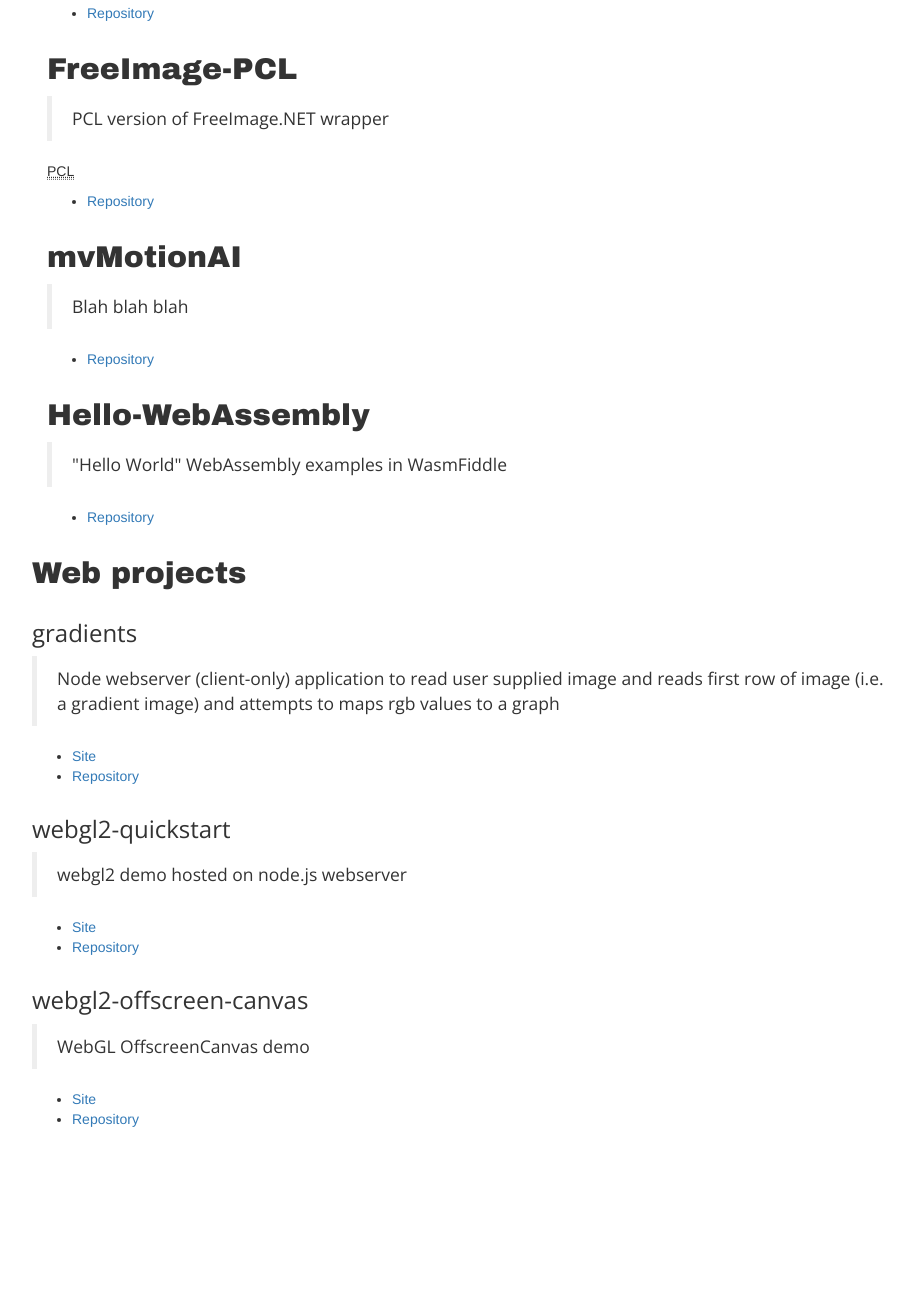
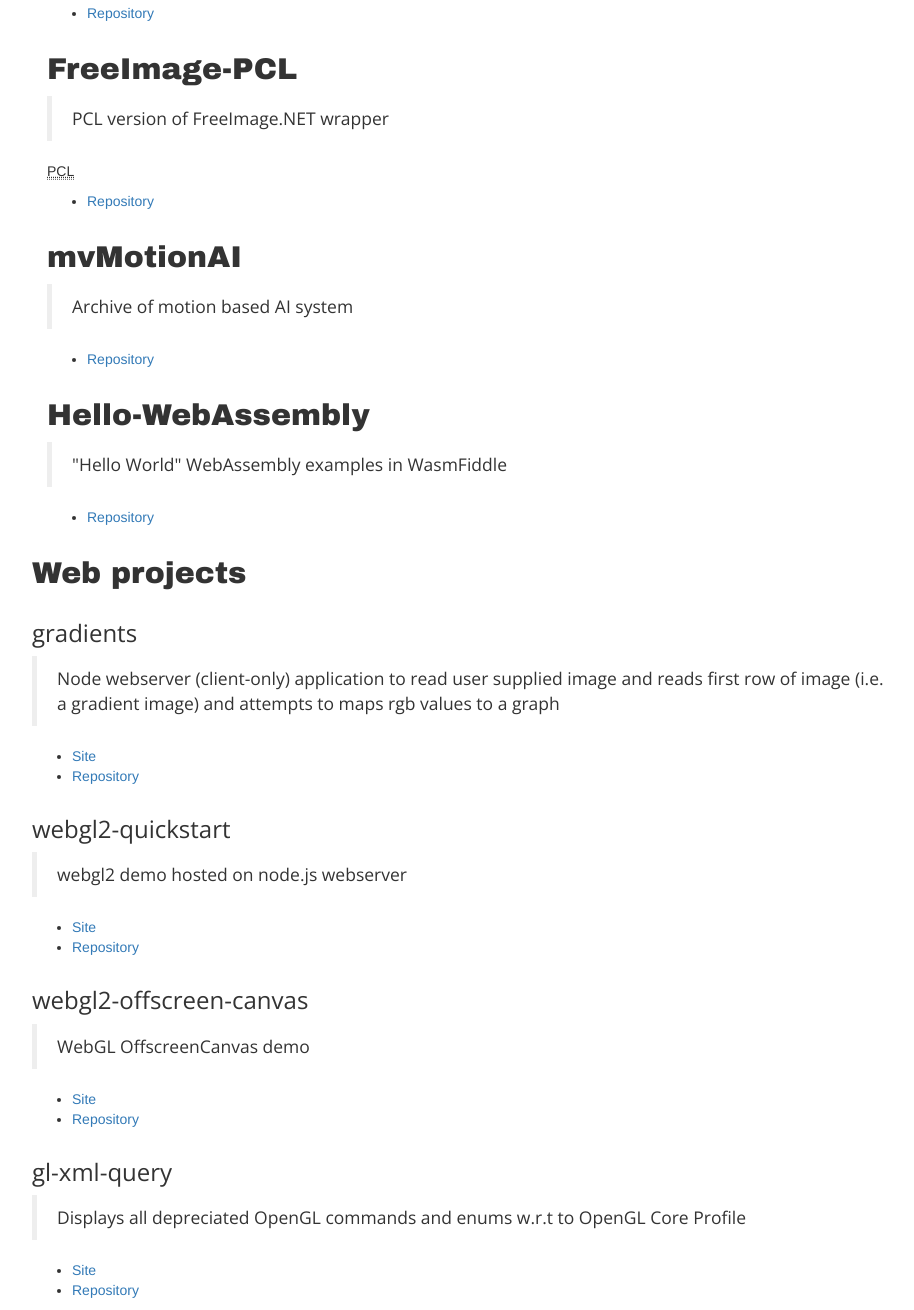
Before and after one commit to tgsstdio/tgsstdio.github.io, a website: page index.html in a window 1280 px wide. Shown: the part 759-2069 px from the top of the page, without its empty margins (23-937 px from the left). Before the commit the page ends 1898 px from the top, so only its background shows below. Drawn offline with nearby package versions, Linux system fonts and the light colour scheme.

Commit message:
New projects added

```diff
--- a/index.html
+++ b/index.html
@@ -96,7 +96,7 @@
       <div class='row'>
         <div class='col-xs-12 col-md-9 col-lg-9 col-xl-9'>
           <h2 class='font_0'>mvMotionAI</h2>
-          <blockquote class='font_1'>Blah blah blah</blockquote>
+          <blockquote class='font_1'>Archive of motion based AI system</blockquote>
           <ul>
             <li><a href='https://github.com/tgsstdio/mvMotionAI'>Repository</a></li>
           </ul>
@@ -138,6 +138,14 @@
               <li><a href='https://github.com/tgsstdio/webgl2-offscreen-canvas'>Repository</a></li>
             </ul>
           </div>
+          <div class='row'>
+            <h3 class='font_1'>gl-xml-query</h3>
+            <blockquote class='font_1'>Displays all depreciated OpenGL commands and enums w.r.t to OpenGL Core Profile</blockquote>
+            <ul>
+              <li><a href='https://tgsstdio.github.io/gl-xml-query'>Site</a></li>
+              <li><a href='https://github.com/tgsstdio/gl-xml-query'>Repository</a></li>
+            </ul>
+          </div>
         </div>
       </div>
     </div>
```
